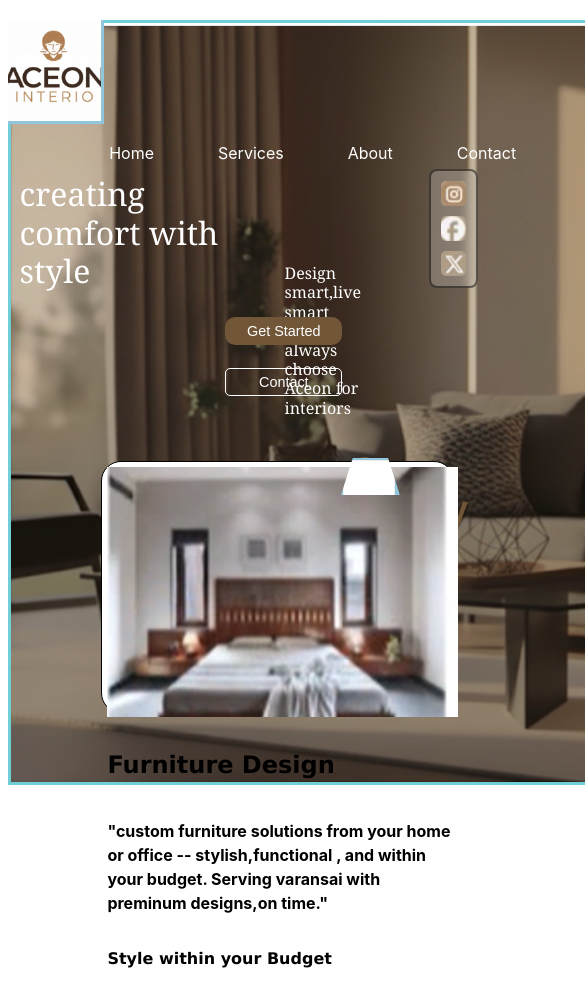
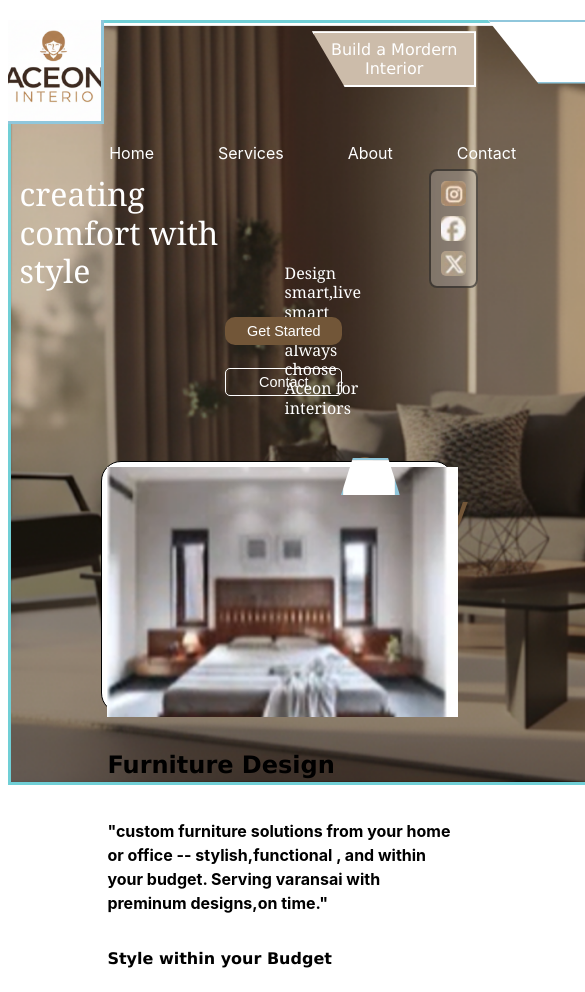
Before and after one commit to Prashanth32124/Interview_task, a React (Create React App) app: page / in a window 390 px wide. Shown: the top 992 px of the page, 585 px wide, since content can reach past the window. Built offline with nearby package versions, Linux system fonts and the light colour scheme.

Commit message:
Initial commit

```diff
--- a/src/CSS/task1.css
+++ b/src/CSS/task1.css
@@ -261,13 +261,13 @@ body{
         margin-bottom:30%;
         margin-right:4%;
         top:3.7%;
-        left:163%;
+        left:80%;
     }
     #rat{
         width: 250px;
         height: 60px;
         margin-top:5%;
-        left:98%;
+        left:70%;
     }
 
     #heading {
```
